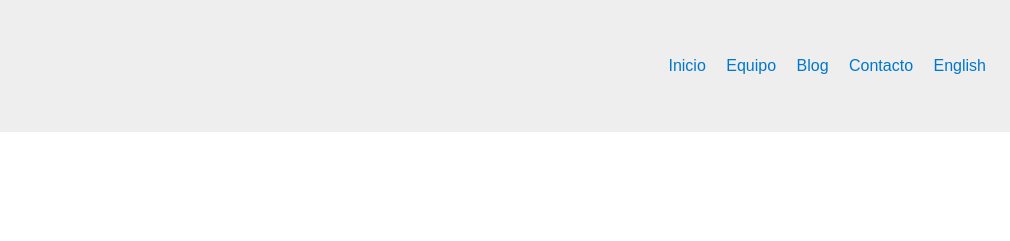
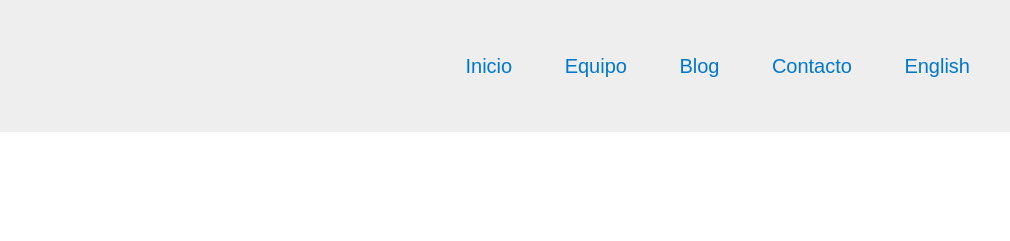
Before and after one commit to emlosfe/enlosfe-website, a plain HTML site: page index.html in a window 1280 px wide. Shown: the top 241 px of the page, 270-1280 px from the left. Drawn offline with Linux system fonts and the light colour scheme.

Commit message:
Update style.css

```diff
--- a/css/style.css
+++ b/css/style.css
@@ -15,7 +15,9 @@ header {
 }
 
 nav a {
-  margin: 0 0.5em;
+  font-size: 20px;
+  padding: 10px 16px;
+  margin: 0 8px;
   text-decoration: none;
   color: #0077cc;
 }
```
